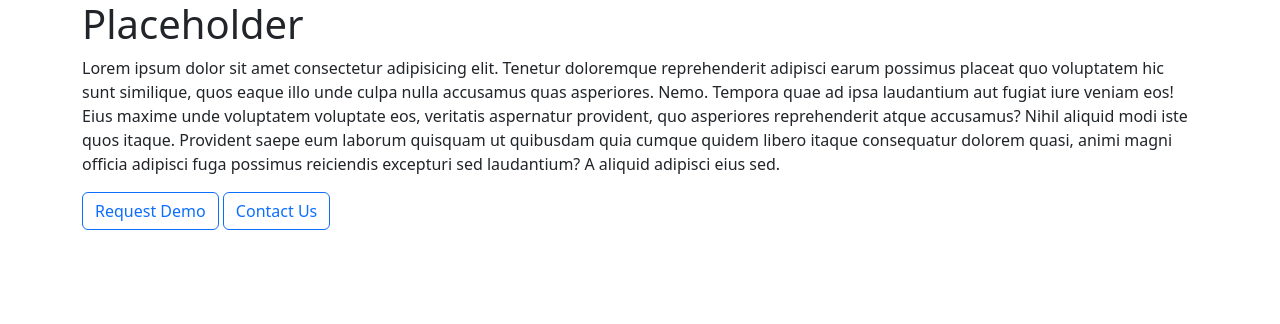
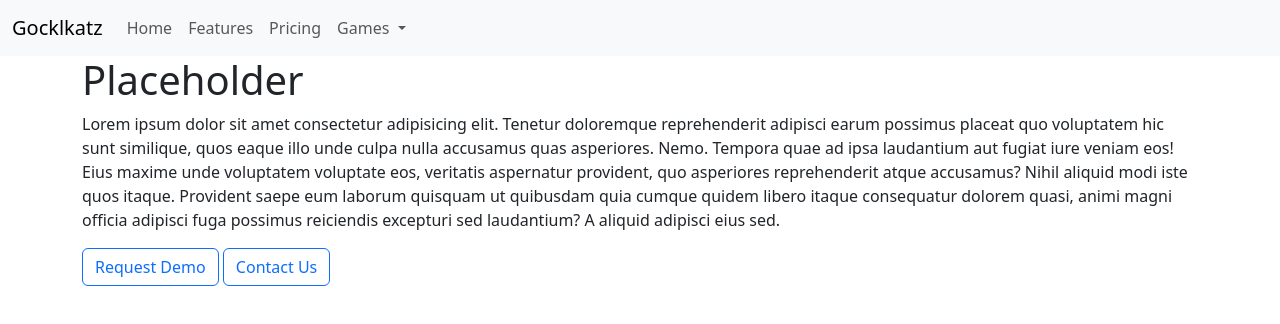
Before and after one commit to gocklkatz/bug-free-octo-palm-tree, a plain HTML site: page doodeling/7_bootstrap.html in a window 1280 px wide. Drawn offline with nearby package versions, Linux system fonts and the light colour scheme.

Commit message:
bootstrap 2

```diff
--- a/doodeling/7_bootstrap.html
+++ b/doodeling/7_bootstrap.html
@@ -12,6 +12,37 @@
     />
   </head>
   <body>
+    <nav class="navbar navbar-expand bg-body-tertiary">
+      <div class="container-fluid">
+        <a class="navbar-brand" href="#">Gocklkatz</a>
+        <button class="navbar-toggler" type="button" data-bs-toggle="collapse" data-bs-target="#navbarNav" aria-controls="navbarNav" aria-expanded="false" aria-label="Toggle navigation">
+          <span class="navbar-toggler-icon"></span>
+        </button>
+        <div class="collapse navbar-collapse" id="navbarNav">
+          <ul class="navbar-nav">
+            <li class="nav-item">
+              <a class="nav-link" aria-current="page" href="#">Home</a>
+            </li>
+            <li class="nav-item">
+              <a class="nav-link" href="#">Features</a>
+            </li>
+            <li class="nav-item">
+              <a class="nav-link" href="#">Pricing</a>
+            </li>
+            <li class="nav-item dropdown">
+              <a class="nav-link dropdown-toggle" href="#" role="button" data-bs-toggle="dropdown" aria-expanded="false">
+                Games
+              </a>
+              <ul class="dropdown-menu">
+                <li><a class="dropdown-item" href="#">Action 1</a></li>
+                <li><a class="dropdown-item" href="#">Action 2</a></li>
+                <li><a class="dropdown-item" href="#">Action 3</a></li>
+              </ul>
+            </li>
+          </ul>
+        </div>
+      </div>
+    </nav>
 
     <div class="container">
       <h1>Placeholder</h1>
@@ -27,7 +58,9 @@
         officia adipisci fuga possimus reiciendis excepturi sed laudantium? A
         aliquid adipisci eius sed.
       </p>
-        <button type="button" class="btn btn-outline-primary">Request Demo</button>
+      <button type="button" class="btn btn-outline-primary">
+        Request Demo
+      </button>
       <button type="button" class="btn btn-outline-primary">Contact Us</button>
     </div>
 
```
Lines whose indentation alone changed are shown as unchanged.
